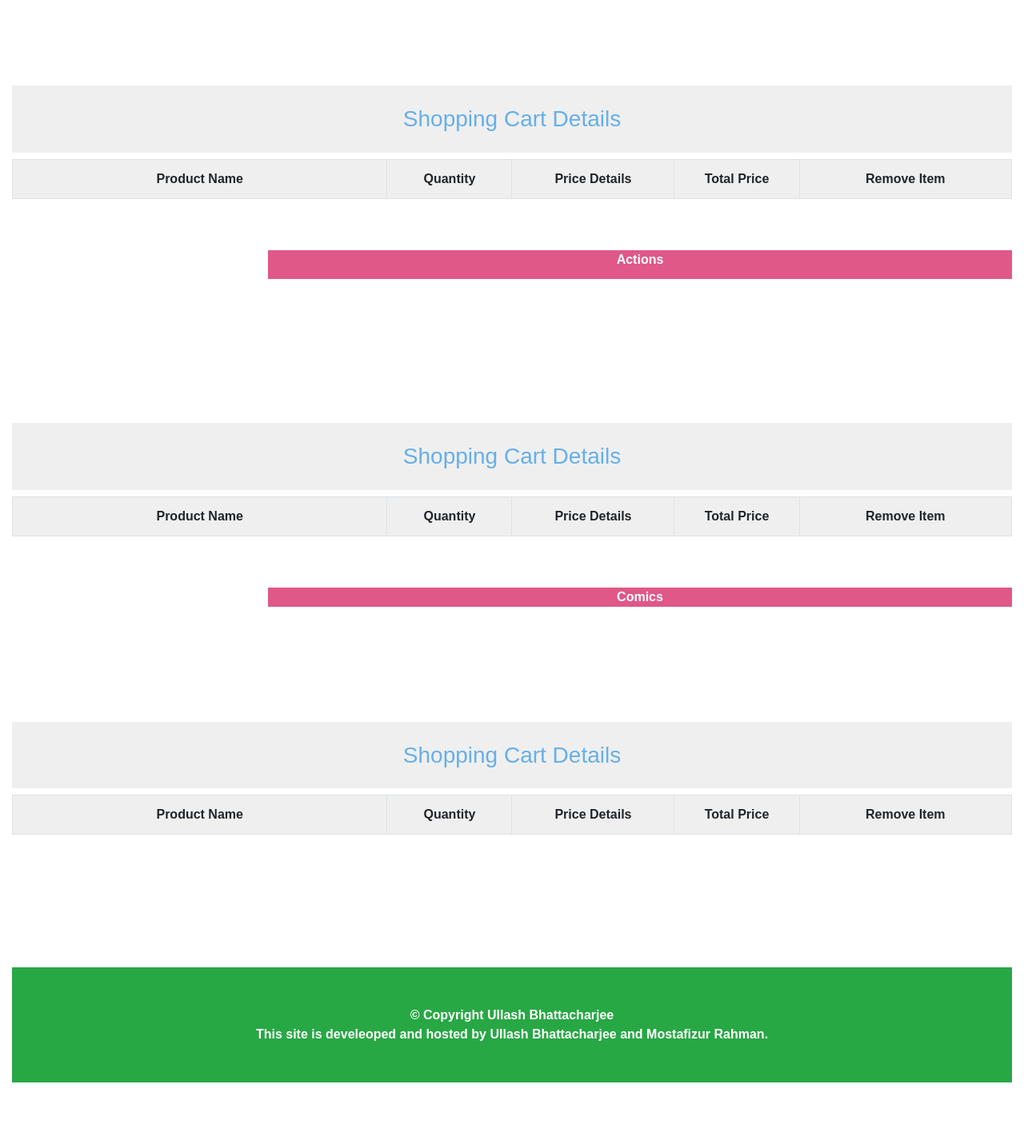
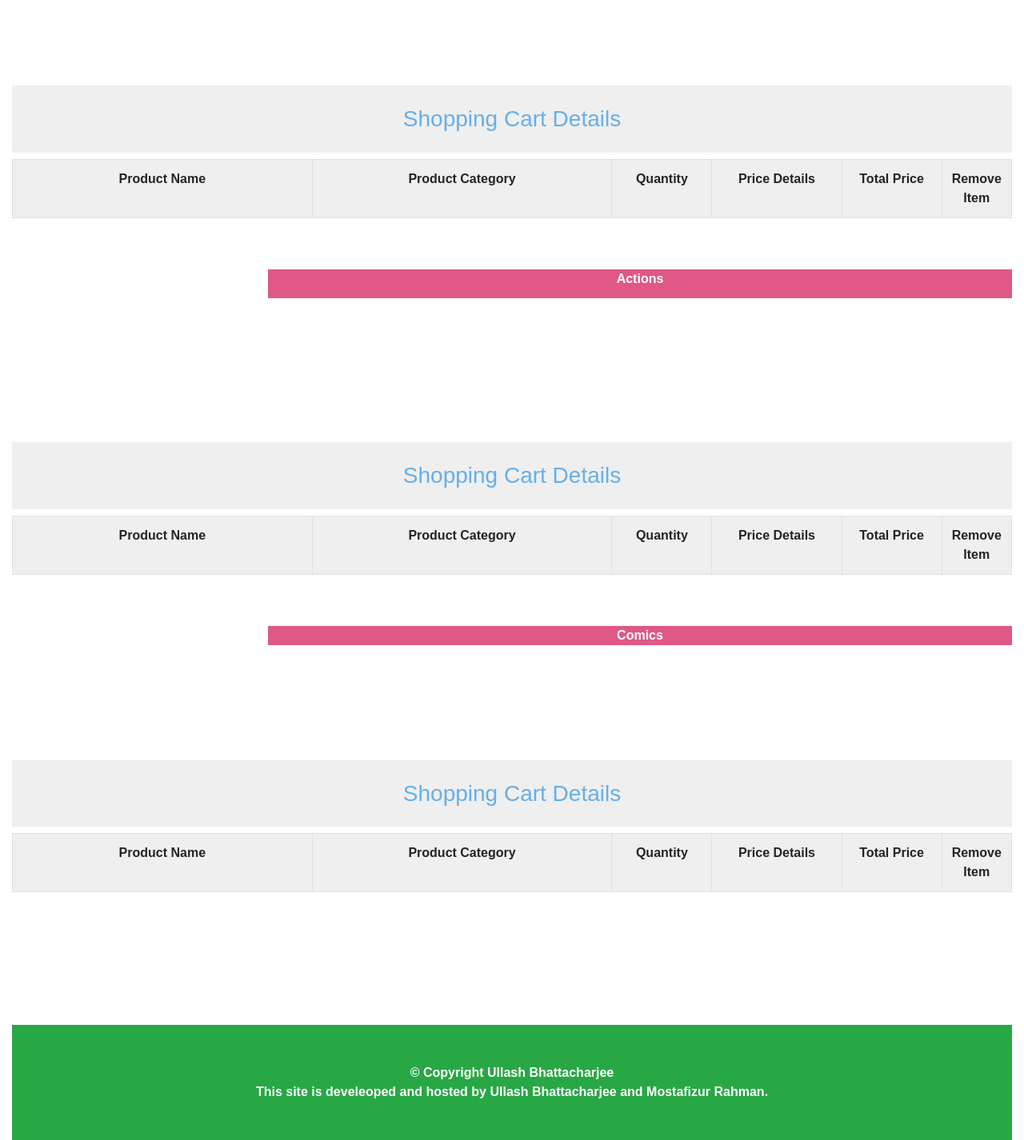
Before and after one commit to turjo997/e-BookCart, a PHP site: page /user/userprofile.php in a window 1280 px wide. Shown: the part 459-1885 px from the top of the page at 80% size. Before the commit the page ends 1813 px from the top, so only its background shows below. Run offline with PHP 8.4, Linux system fonts and the light colour scheme; data that the repository does not hold is empty.

Commit message:
Update userprofile.php

```diff
--- a/user/userprofile.php
+++ b/user/userprofile.php
@@ -11,7 +11,7 @@ if (isset($_POST["add"])){
             $count = count($_SESSION["cart"]);
             $item_array = array(
                 'product_id' => $_GET["id"],
-
+                 'item_category' => $_POST["hidden_category"],
                 'item_name' => $_POST["hidden_name"],
                 'product_price' => $_POST["hidden_price"],
                 'item_quantity' => $_POST["quantity"],
@@ -25,7 +25,7 @@ if (isset($_POST["add"])){
     }else{
         $item_array = array(
             'product_id' => $_GET["id"],
-
+            'item_category' => $_POST["hidden_category"],
             'item_name' => $_POST["hidden_name"],
             'product_price' => $_POST["hidden_price"],
             'item_quantity' => $_POST["quantity"],
@@ -114,7 +114,7 @@ if (isset($_GET["action"])){
                                 <h5 class="text-success"><?php echo 'Book Name : ' . $row["book_name"]; ?></h5>
                                 <h5 class="text-success"><?php echo 'Book Price : ' . $row["price"]; ?></h5>
                                 <input type="text" name="quantity" class="form-control" value="1">
-
+                                <input type="hidden" name="hidden_category" value="<?php echo $row["category"]; ?>">
                                 <input type="hidden" name="hidden_name" value="<?php echo $row["book_name"]; ?>">
                                 <input type="hidden" name="hidden_price" value="<?php echo $row["price"]; ?>">
                                 <input type="submit" name="add" style="margin-top: 5px;" class="btn btn-success"
@@ -145,6 +145,7 @@ if (isset($_GET["action"])){
             <tr>
 
                 <th width="30%">Product Name</th>
+                 <th width="30%">Product Category</th>
                 <th width="10%">Quantity</th>
                 <th width="13%">Price Details</th>
                 <th width="10%">Total Price</th>
@@ -160,6 +161,7 @@ if (isset($_GET["action"])){
                         <tr>
 
                             <td><?php echo $value["item_name"]; ?></td>
+                            <td><?php echo $value["item_category"]; ?></td>
                             <td><?php echo $value["item_quantity"]; ?></td>
                             <td><?php echo $value["product_price"]; ?></td>
                             <td>
@@ -217,6 +219,7 @@ if (isset($_GET["action"])){
                                 <h5 class="text-success"><?php echo 'Book Name : ' . $row["book_name"]; ?></h5>
                                 <h5 class="text-success"><?php echo 'Book Price : ' . $row["price"]; ?></h5>
                                 <input type="text" name="quantity" class="form-control" value="1">
+                                <input type="hidden" name="hidden_category" value="<?php echo $row["category"]; ?>">
                                 <input type="hidden" name="hidden_name" value="<?php echo $row["book_name"]; ?>">
                                 <input type="hidden" name="hidden_price" value="<?php echo $row["price"]; ?>">
                                 <input type="submit" name="add" style="margin-top: 5px;" class="btn btn-success"
@@ -244,6 +247,7 @@ if (isset($_GET["action"])){
             <table class="table table-bordered">
             <tr>
                 <th width="30%">Product Name</th>
+                 <th width="30%">Product Category</th>
                 <th width="10%">Quantity</th>
                 <th width="13%">Price Details</th>
                 <th width="10%">Total Price</th>
@@ -258,6 +262,7 @@ if (isset($_GET["action"])){
                         ?>
                         <tr>
                             <td><?php echo $value["item_name"]; ?></td>
+                            <td><?php echo $value["item_category"]; ?></td>
                             <td><?php echo $value["item_quantity"]; ?></td>
                             <td><?php echo $value["product_price"]; ?></td>
                             <td>
@@ -314,6 +319,7 @@ if (isset($_GET["action"])){
                                 <h5 class="text-success"><?php echo 'Book Name : ' . $row["book_name"]; ?></h5>
                                 <h5 class="text-success"><?php echo 'Book Price : ' . $row["price"]; ?></h5>
                                 <input type="text" name="quantity" class="form-control" value="1">
+                                <input type="hidden" name="hidden_category" value="<?php echo $row["category"]; ?>">
                                 <input type="hidden" name="hidden_name" value="<?php echo $row["book_name"]; ?>">
                                 <input type="hidden" name="hidden_price" value="<?php echo $row["price"]; ?>">
                                 <input type="submit" name="add" style="margin-top: 5px;" class="btn btn-success"
@@ -343,6 +349,7 @@ if (isset($_GET["action"])){
             <table class="table table-bordered">
             <tr>
                 <th width="30%">Product Name</th>
+                 <th width="30%">Product Category</th>
                 <th width="10%">Quantity</th>
                 <th width="13%">Price Details</th>
                 <th width="10%">Total Price</th>
@@ -359,6 +366,7 @@ if (isset($_GET["action"])){
                         ?>
                         <tr>
                             <td><?php echo $value["item_name"]; ?></td>
+                            <td><?php echo $value["item_category"]; ?></td>
                             <td><?php echo $value["item_quantity"]; ?></td>
                             <td><?php echo $value["product_price"]; ?></td>
                             <td>
```
